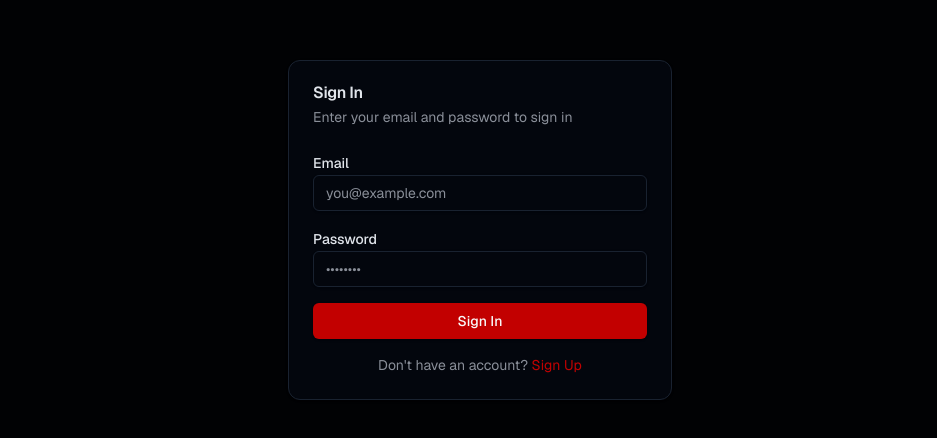
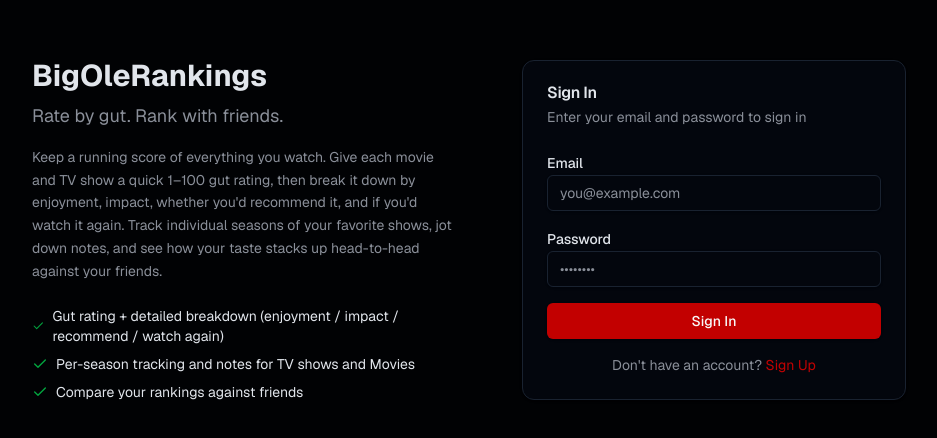
Before and after one commit to hgm2112/BigOleRankings, a Next.js app: page /login in a window 1280 px wide. Shown: the part 170-608 px from the top of the page, without its empty margins (160-1097 px from the left). Built offline with nearby package versions, Linux system fonts and the light colour scheme.

Commit message:
Add about blurb to login and register pages

```diff
--- a/src/app/login/page.tsx
+++ b/src/app/login/page.tsx
@@ -7,6 +7,7 @@ import { Button } from "@/components/ui/button"
 import { Input } from "@/components/ui/input"
 import { Label } from "@/components/ui/label"
 import { Card, CardContent, CardDescription, CardHeader, CardTitle } from "@/components/ui/card"
+import { AuthBlurb } from "@/components/auth-blurb"
 import Link from "next/link"
 
 function LoginForm() {
@@ -37,7 +38,10 @@ function LoginForm() {
   }
 
   return (
-    <div className="flex min-h-screen items-center justify-center px-4">
+    <div className="flex min-h-screen items-center justify-center px-4 py-8">
+      <div className="grid w-full max-w-4xl items-center gap-10 md:grid-cols-2">
+      <AuthBlurb />
+      <div className="flex justify-center">
       <Card className="w-full max-w-sm">
         <CardHeader>
           <CardTitle>Sign In</CardTitle>
@@ -64,6 +68,8 @@ function LoginForm() {
           </p>
         </CardContent>
       </Card>
+      </div>
+      </div>
     </div>
   )
 }
--- a/src/app/register/page.tsx
+++ b/src/app/register/page.tsx
@@ -7,6 +7,7 @@ import { Button } from "@/components/ui/button"
 import { Input } from "@/components/ui/input"
 import { Label } from "@/components/ui/label"
 import { Card, CardContent, CardDescription, CardHeader, CardTitle } from "@/components/ui/card"
+import { AuthBlurb } from "@/components/auth-blurb"
 import Link from "next/link"
 
 export default function RegisterPage() {
@@ -47,7 +48,10 @@ export default function RegisterPage() {
   }
 
   return (
-    <div className="flex min-h-screen items-center justify-center px-4">
+    <div className="flex min-h-screen items-center justify-center px-4 py-8">
+      <div className="grid w-full max-w-4xl items-center gap-10 md:grid-cols-2">
+      <AuthBlurb />
+      <div className="flex justify-center">
       <Card className="w-full max-w-sm">
         <CardHeader>
           <CardTitle>Create Account</CardTitle>
@@ -75,6 +79,8 @@ export default function RegisterPage() {
           </p>
         </CardContent>
       </Card>
+      </div>
+      </div>
     </div>
   )
 }
--- /dev/null
+++ b/src/components/auth-blurb.tsx
@@ -0,0 +1,30 @@
+import { Check } from "lucide-react"
+
+export function AuthBlurb() {
+  return (
+    <div>
+      <h1 className="text-3xl font-bold">BigOleRankings</h1>
+      <p className="mt-2 text-lg text-muted-foreground">Rate by gut. Rank with friends.</p>
+      <p className="mt-4 text-sm leading-relaxed text-muted-foreground">
+        Keep a running score of everything you watch. Give each movie and TV show a quick 1–100 gut rating,
+        then break it down by enjoyment, impact, whether you&apos;d recommend it, and if you&apos;d watch it again.
+        Track individual seasons of your favorite shows, jot down notes, and see how your taste stacks up
+        head-to-head against your friends.
+      </p>
+      <ul className="mt-6 space-y-2 text-sm">
+        <li className="flex items-center gap-2">
+          <Check className="h-4 w-4 text-green-600" />
+          Gut rating + detailed breakdown (enjoyment / impact / recommend / watch again)
+        </li>
+        <li className="flex items-center gap-2">
+          <Check className="h-4 w-4 text-green-600" />
+          Per-season tracking and notes for TV shows and Movies
+        </li>
+        <li className="flex items-center gap-2">
+          <Check className="h-4 w-4 text-green-600" />
+          Compare your rankings against friends
+        </li>
+      </ul>
+    </div>
+  )
+}
```
